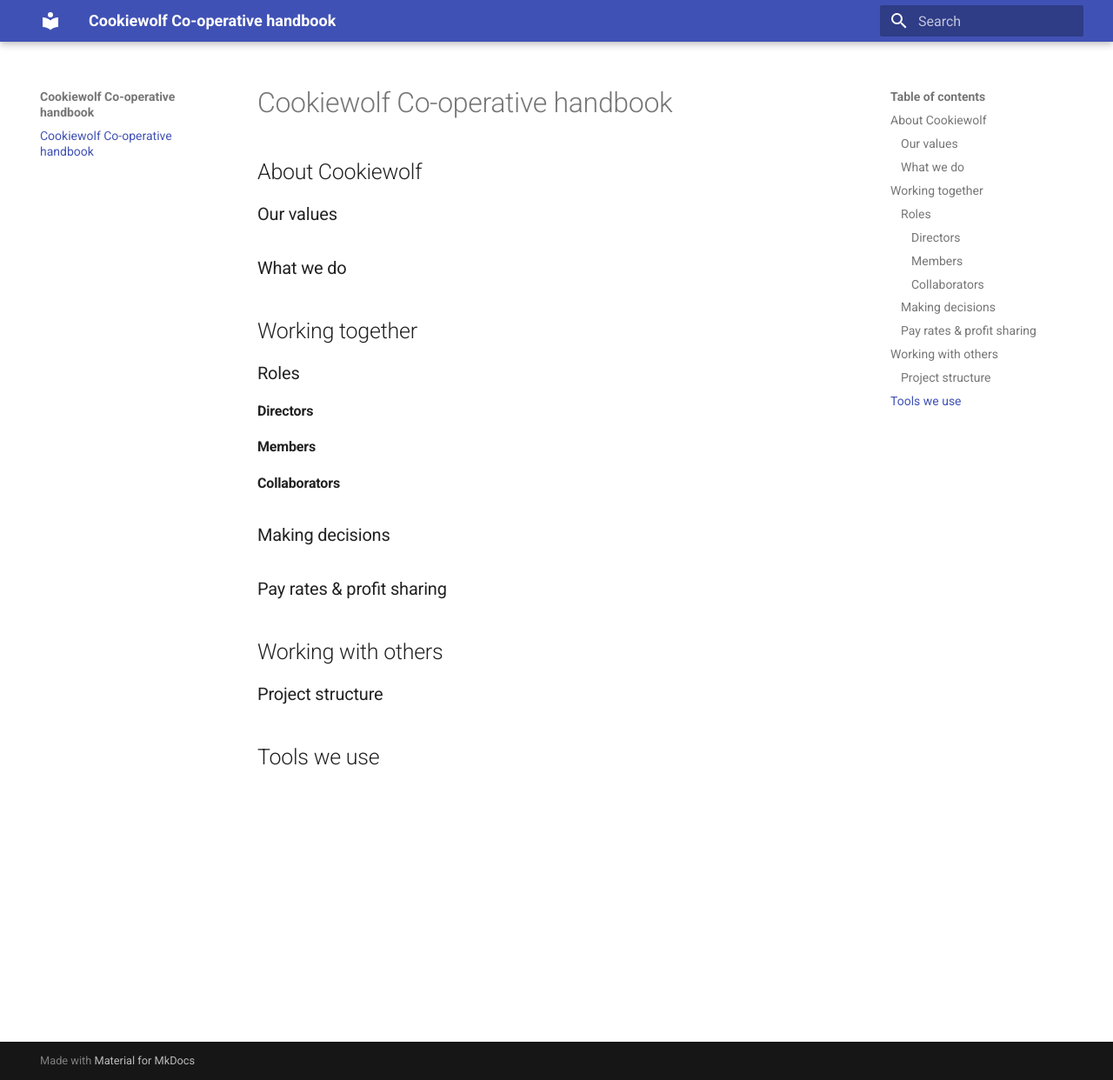
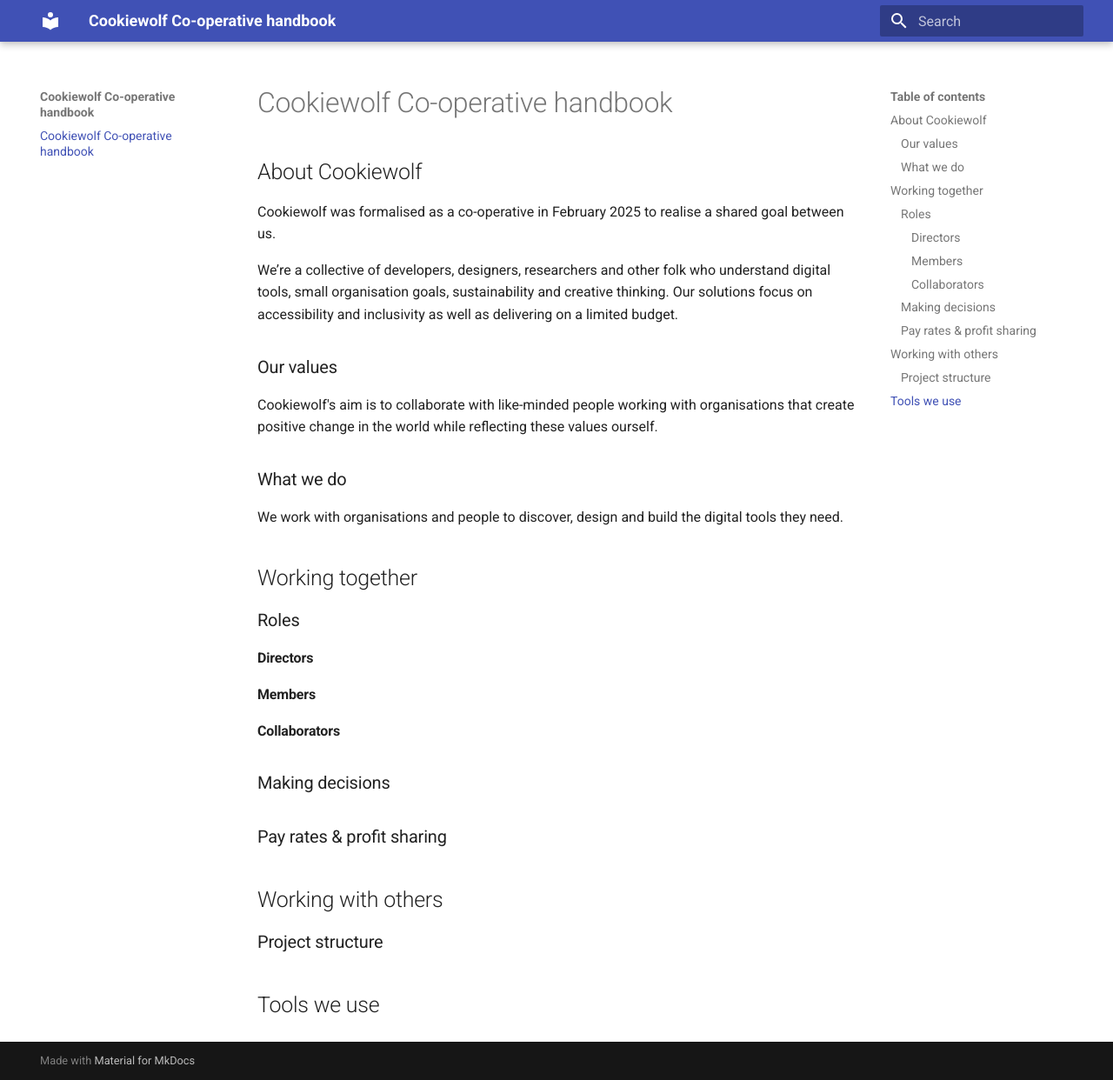
Before and after one commit to cookiewolf/handbook, an MkDocs documentation site: the page built from docs/index.md, in a window 1280 px wide and 1242 px high. Shown: the whole window at 87% size. Built offline with MkDocs 1.6.1 and Material for MkDocs 9.7.7, drawn with Linux system fonts in a browser that asks for light colours.

Commit message:
Init about

```diff
--- a/docs/index.md
+++ b/docs/index.md
@@ -2,9 +2,17 @@
 
 ## About Cookiewolf
 
+Cookiewolf was formalised as a co-operative in February 2025 to realise a shared goal between us.
+
+We’re a collective of developers, designers, researchers and other folk who understand digital tools, small organisation goals, sustainability and creative thinking. Our solutions focus on accessibility and inclusivity as well as delivering on a limited budget.
+
 ### Our values
 
+Cookiewolf's aim is to collaborate with like-minded people working with organisations that create positive change in the world while reflecting these values ourself.
+
 ### What we do
+
+We work with organisations and people to discover, design and build the digital tools they need.
 
 ## Working together
 
```
